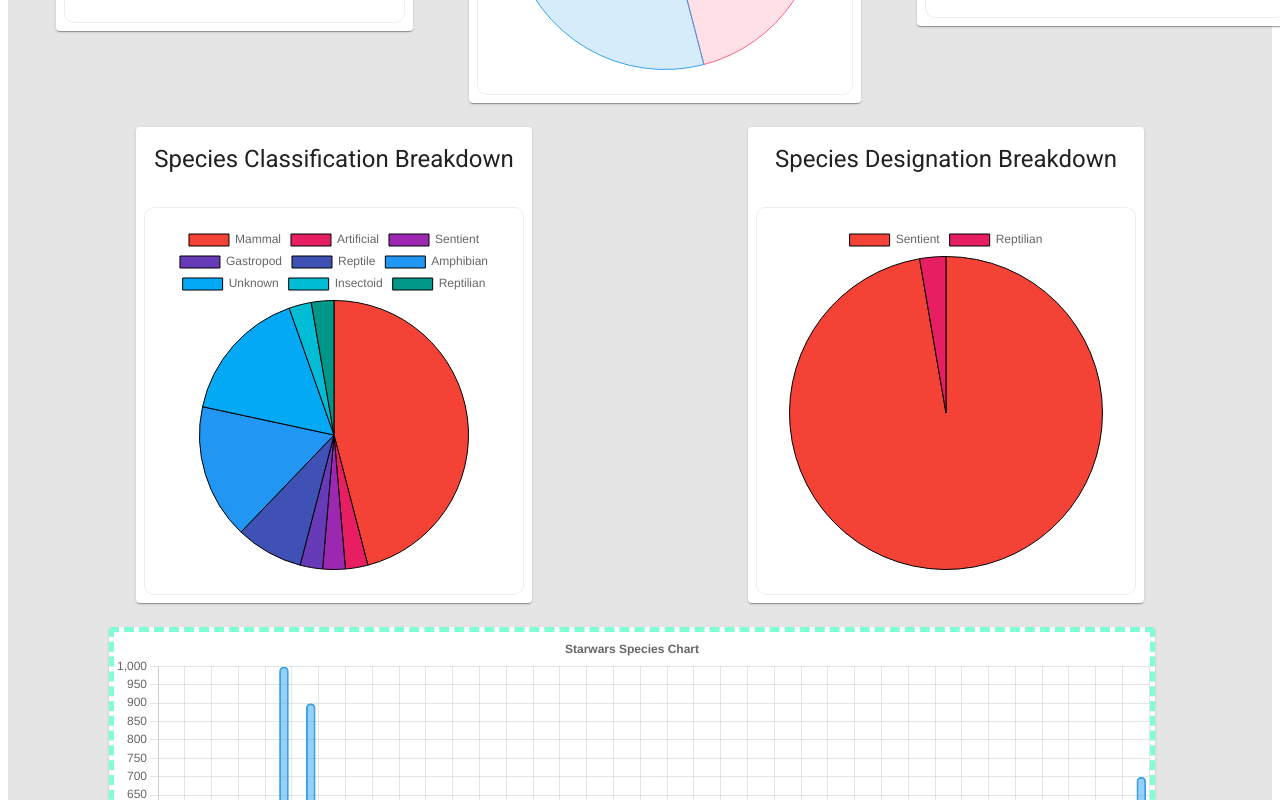
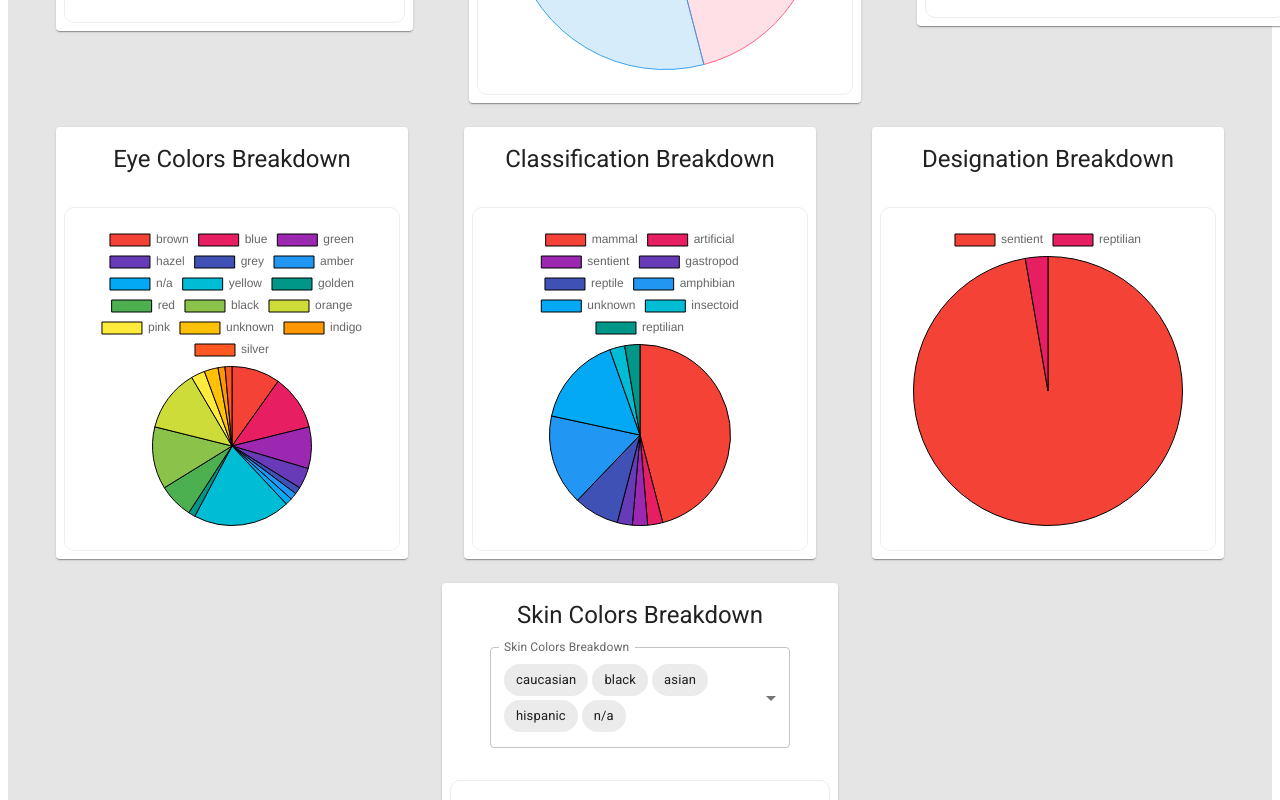
Before and after one commit to shadowae/starwars, a React (Create React App) app: page /species in a window 1280 px wide. Shown: the part 600-1400 px from the top of the page. Built offline with nearby package versions, Linux system fonts and the light colour scheme.

Commit message:
feature: added multiple select in Simple Pie Chart

```diff
--- a/src/Species.tsx
+++ b/src/Species.tsx
@@ -21,9 +21,12 @@ const Species = () => {
 					<GenericPieChart label={'Species Designation Breakdown'} dataSet={speciesData} path={['designation']} selectionMethod={'buttons'}/>
 				</Stack>
 				<Stack useFlexGap spacing={1} direction={'row'}>
-					{/*<SimplePieChart label={'Species Language Breakdown'} dataSet={speciesData} path={['language']} />*/}
-					<SimplePieChart label={'Species Classification Breakdown'} dataSet={speciesData} path={['classification']} />
-					<SimplePieChart label={'Species Designation Breakdown'} dataSet={speciesData} path={['designation']} />
+					<SimplePieChart label={'Eye Colors Breakdown'} dataSet={speciesData} path={['eye_colors']} />
+					<SimplePieChart label={'Classification Breakdown'} dataSet={speciesData} path={['classification']} />
+					<SimplePieChart label={'Designation Breakdown'} dataSet={speciesData} path={['designation']} />
+				</Stack>
+				<Stack>
+					<SimplePieChart label={'Skin Colors Breakdown'} dataSet={speciesData} path={['skin_colors']}  multiSelect/>
 				</Stack>
 				<Container>
 					<Paper sx={{width: '90%', border: '5px dashed aquamarine', marginX: 'auto'}}>
--- a/src/components/SimplePieChart.tsx
+++ b/src/components/SimplePieChart.tsx
@@ -1,18 +1,23 @@
 import React from 'react';
 import { Chart as ChartJS, ArcElement, Tooltip, Legend } from 'chart.js';
 import { Pie } from 'react-chartjs-2';
-import capitalise from '../utils/capitalise';
+// import capitalise from '../utils/capitalise';
 import {Card, CardContent, CardHeader, Container} from '@mui/material';
-import GenericPieChart from './GenericPieChart';
+// import GenericPieChart from './GenericPieChart';
 import PeopleType from '../types/PeopleType';
 import SpeciesType from '../types/SpeciesType';
 import getProcessedData from '../utils/getProcessedData';
+import MultipleSelectChip from './MultipleSelectChip';
+import {SelectChangeEvent} from '@mui/material/Select';
 
 ChartJS.register(ArcElement, Tooltip, Legend);
 interface SimplePieChartProps {
     dataSet: PeopleType[] | SpeciesType[];
     path: string[];
     label?: string;
+	multiSelect?: boolean;
+	height? : number;
+	width? : number;
 }
 
 const colourPalette = [
@@ -22,21 +27,37 @@ const colourPalette = [
 	'RGB(255, 87, 34)', 'RGB(121, 85, 72)', 'RGB(158, 158, 158)', 'RGB(96, 125, 139)', 'RGB(0, 0, 0)'
 ];
 
+const getValuesFromSelected = (selected: string[], processedData: Map<string, number>) => {
+	// given selected array elements as key to map to processedData and return corresponding values only
+	return selected.map((item: string) => processedData.get(item));
+};
+
 function SimplePieChart(props: SimplePieChartProps) {
-	const {dataSet, path, label} = props;
+	const {
+		dataSet, path, label, multiSelect = false,
+		height, width
+	} = props;
 	const processedData: Map<string, number> = getProcessedData(dataSet, path);
-	// Handle a large variety of data values
-	if (Array.from (processedData.values()).length > 20) {
-		return (
-			<GenericPieChart dataSet={dataSet} path={path} label={label} selectionMethod={'dropdown'}/>
+	const valueArray = Array.from (processedData.values());
+	const keyArray = Array.from (processedData.keys());
+	// TODO: handle large data set without multiple selects
+	const [selected, setSelected] = React.useState<string[]>(multiSelect ? keyArray.slice(0,5) : []);
+
+	const handleSelectChange = (event: SelectChangeEvent<typeof selected>) => {
+		const {
+			target: { value },
+		} = event;
+		setSelected(
+			typeof value === 'string' ? value.split(',') : value,
 		);
-	}
+	};
+
 	const pieChartData = {
-		labels: Array.from (processedData.keys()).map((item: string) => capitalise(item)),
+		labels:  multiSelect ? selected: keyArray,
 		datasets: [
 			{
-				data: Array.from (processedData.values()),
-				backgroundColor: colourPalette.slice(0,Array.from (processedData.values()).length+1),
+				data: multiSelect ? getValuesFromSelected(selected, processedData) : valueArray,
+				backgroundColor: colourPalette.slice(0,keyArray.length+1),
 				borderColor: ['rgb(0,0,0)'],
 				borderWidth: 1,
 			},
@@ -55,13 +76,14 @@ function SimplePieChart(props: SimplePieChartProps) {
 				<CardHeader
 					title={label}
 					titleTypographyProps={{noWrap: true, gutterBottom: true}}
+					subheader={multiSelect && <MultipleSelectChip label={label || ''} selectList={keyArray} selected={selected} onSelect={handleSelectChange}/>}
 				/>
 				<CardContent sx={{border:  '1px solid #ededed', borderRadius: '10px', margin: '0.5rem'}}>
 					<Pie
 						data={pieChartData}
 						options={pieOptions}
-						width={300}
-						height={300}
+						width={width || 300}
+						height={height || 300}
 					/>
 				</CardContent>
 			</Card>
```
